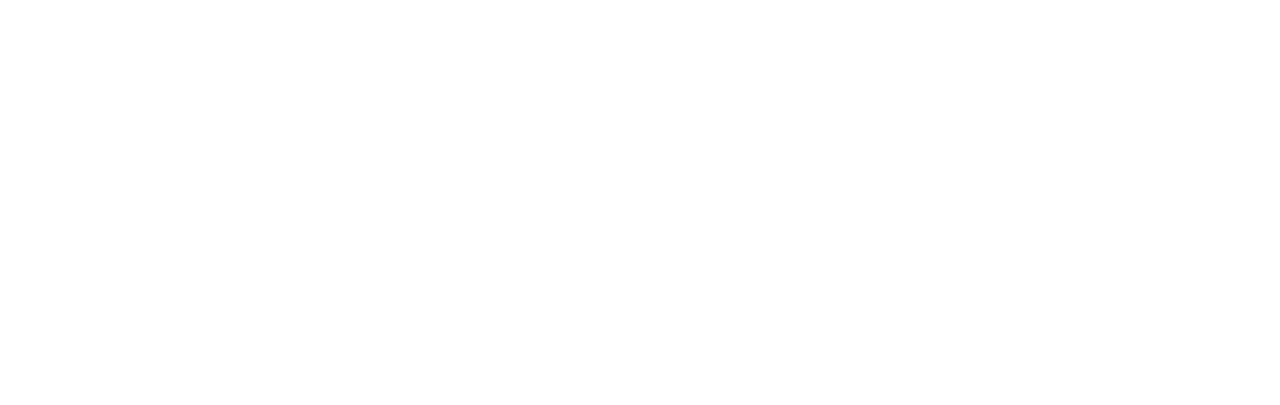
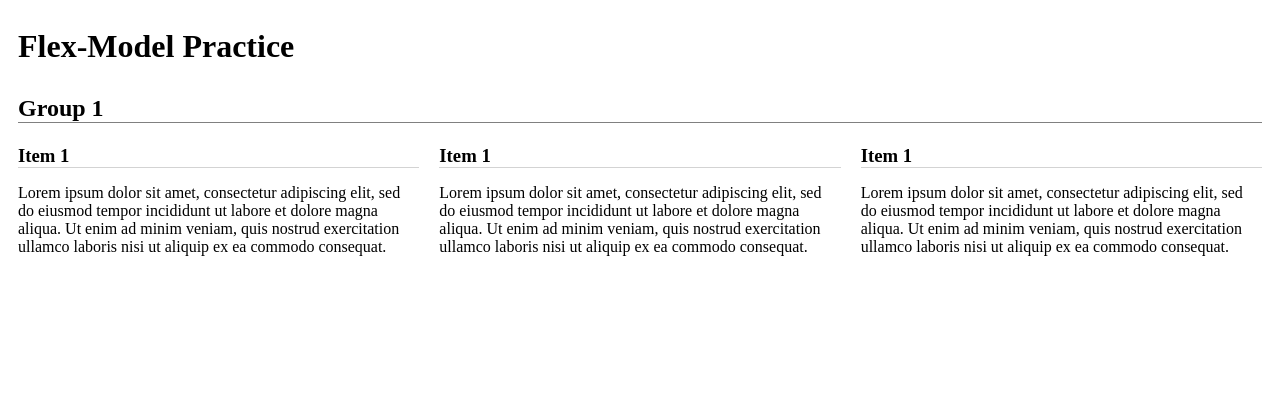
Before and after one commit to Chris-Goyette/flex-model-practice, a plain HTML site: page index.html in a window 1280 px wide. Drawn offline with Linux system fonts and the light colour scheme.

Commit message:
added section 1

```diff
--- a/index.html
+++ b/index.html
@@ -4,8 +4,37 @@
     <meta charset="UTF-8">
     <meta name="viewport" content="width=device-width, initial-scale=1.0">
     <title>Document</title>
+    <link rel="stylesheet" href="main.css">
 </head>
 <body>
-
+    <main>
+        <h1>Flex-Model Practice</h1>
+        <section>
+            <h2>Group 1</h2>
+            <div class="group">
+                <div class="item">
+                    <h3>Item 1</h3>
+                    <p>Lorem ipsum dolor sit amet, consectetur adipiscing elit,
+                        sed do eiusmod tempor incididunt ut labore et dolore magna aliqua.
+                        Ut enim ad minim veniam, quis nostrud exercitation ullamco laboris nisi
+                        ut aliquip ex ea commodo consequat.</p>
+                </div>
+                <div class="item">
+                    <h3>Item 1</h3>
+                    <p>Lorem ipsum dolor sit amet, consectetur adipiscing elit,
+                        sed do eiusmod tempor incididunt ut labore et dolore magna aliqua.
+                        Ut enim ad minim veniam, quis nostrud exercitation ullamco laboris nisi
+                        ut aliquip ex ea commodo consequat.</p>
+                </div>
+                <div class="item">
+                    <h3>Item 1</h3>
+                    <p>Lorem ipsum dolor sit amet, consectetur adipiscing elit,
+                        sed do eiusmod tempor incididunt ut labore et dolore magna aliqua.
+                        Ut enim ad minim veniam, quis nostrud exercitation ullamco laboris nisi
+                        ut aliquip ex ea commodo consequat.</p>
+                </div>
+            </div>
+        </section>
+    </main>
 </body>
 </html>
--- a/main.css
+++ b/main.css
@@ -0,0 +1,35 @@
+/* General */
+
+main {
+    padding: 20px 0px;
+}
+
+section {
+    margin-bottom: 100px;
+}
+
+h1 {
+    margin: 0 0 30px 10px;
+}
+
+h2 {
+    margin: 0 10px;
+    border-bottom: 1px solid grey;
+}
+
+h3 {
+    margin: 12px 0px;
+    border-bottom: 1px solid lightgrey;
+}
+
+/* Groups & Items */
+
+.group {
+    display: flex;
+    flex-direction: row;
+}
+
+.item {
+    flex: 1;
+    margin: 10px;
+}
```
